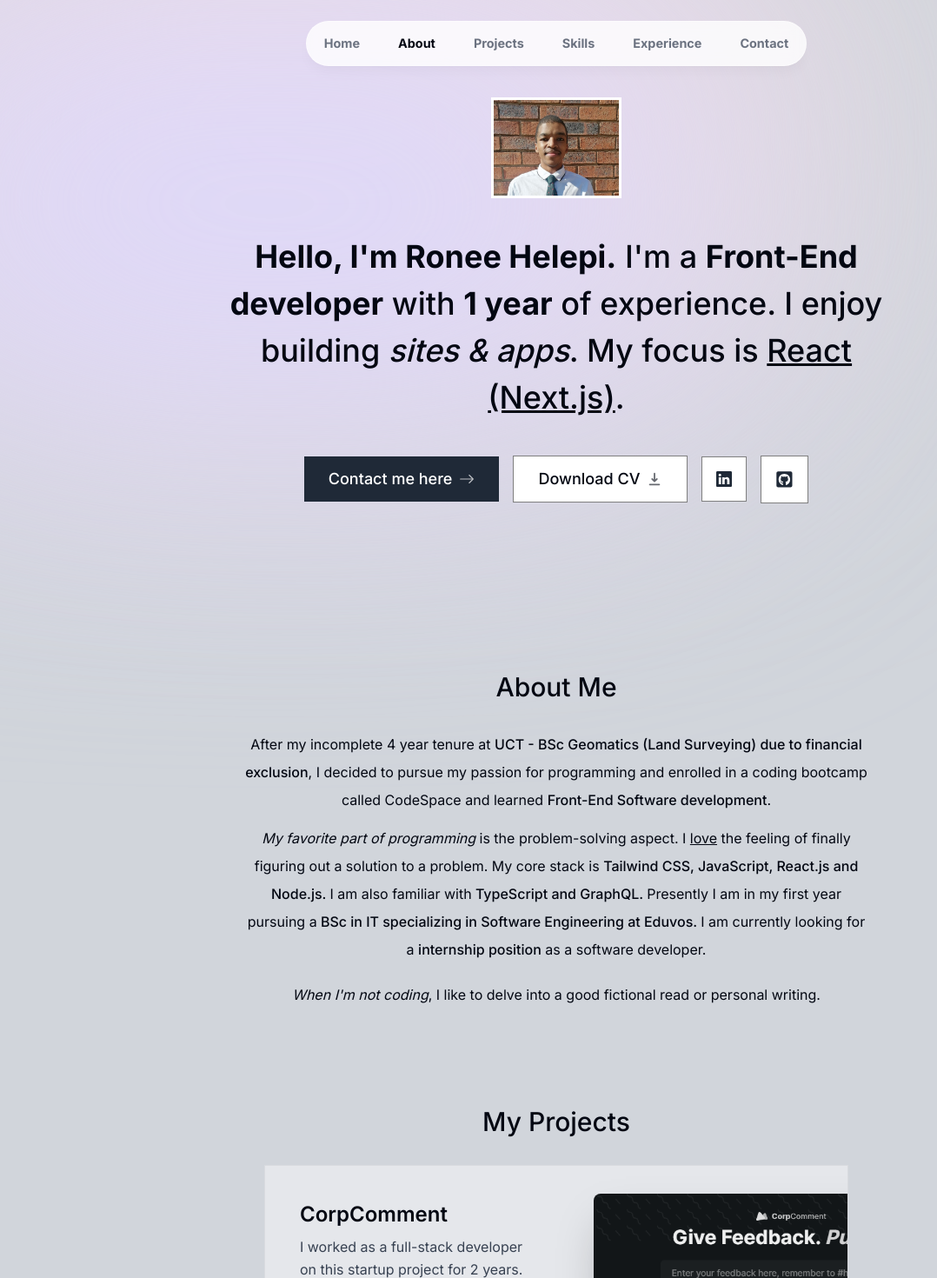
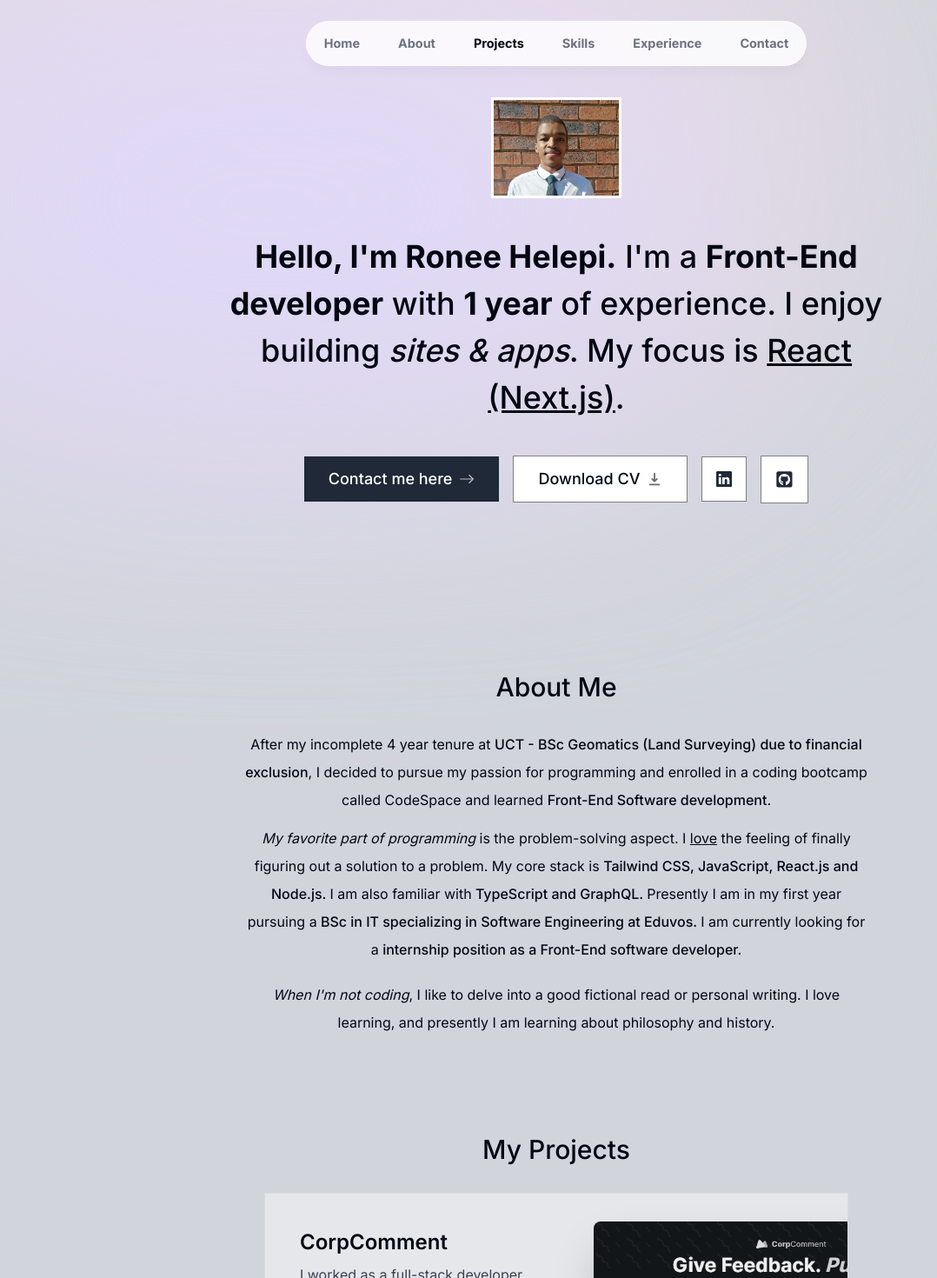
Before and after one commit to RONHEL235/portfolio-website, a Next.js app: page / in a window 1280 px wide. Shown: the top 1470 px of the page at 87% size, without its empty margins (0-1078 px from the left). Built offline with nearby package versions, Linux system fonts and the light colour scheme.

Commit message:
Used react intersection observer to direct to the correct link on the header when scrolling.

```diff
--- a/components/about.tsx
+++ b/components/about.tsx
@@ -6,14 +6,16 @@
 import { useActiveSectionContext } from "@/context/active-section-context"
 
 export default function About() {
-  const { ref, inView } = useInView()
+  const { ref, inView } = useInView({
+    threshold: 0.99,
+  })
   const { setActiveSection } = useActiveSectionContext()
 
   useEffect(() => {
     if (inView) {
     setActiveSection("About")
   }
-})
+}, [inView, setActiveSection])
 
   return (
     <motion.section
@@ -42,11 +44,10 @@
         Presently I am in my first year pursuing a
         <span className="font-medium"> BSc in IT specializing in Software Engineering at Eduvos. </span>
         I am currently looking for a{" "}
-        <span className="font-medium">internship position</span> as a software
-        developer.
+        <span className="font-medium">internship position as a Front-End software developer.</span>
         </p>
         <p className="mt-5">
-        <span className="italic">When I'm not coding</span>, I like to delve into a good fictional read or personal writing.
+        <span className="italic">When I'm not coding</span>, I like to delve into a good fictional read or personal writing. I love learning, and presently I am learning about philosophy and history.
         </p>
     </motion.section>
   )
--- a/components/intro.tsx
+++ b/components/intro.tsx
@@ -1,16 +1,31 @@
 "use client"
 
-import React from "react"
+import React, { useEffect } from "react"
 import Image from "next/image"
 import { motion } from "framer-motion"
 import Link from "next/link"
 import { BsArrowRight, BsLinkedin } from "react-icons/bs"
 import { HiDownload } from "react-icons/hi"
 import { FaGithubSquare } from "react-icons/fa"
+import { useInView } from "react-intersection-observer"
+import { useActiveSectionContext } from "@/context/active-section-context"
 
 export default function Intro() {
+    const { ref, inView } = useInView({
+        threshold: 0.99,
+      })
+      const { setActiveSection } = useActiveSectionContext()
+
+      useEffect(() => {
+        if (inView) {
+        setActiveSection("Home")
+      }
+    }, [inView, setActiveSection])
+
+
     return (
         <section
+        ref={ref}
         id="home"
         className="scroll-mt-[100rem] absolute top-28 text-center mb-30 max-w-[50rem]">
             <div className="flex items-center justify-center">
--- a/components/projects.tsx
+++ b/components/projects.tsx
@@ -1,10 +1,26 @@
-import React, { useRef } from 'react'
-import { projectsData } from '@/lib/data'
+"use client"
+
+import React, { useEffect } from "react"
+import { projectsData } from "@/lib/data"
 import Project from "./project"
+import { useActiveSectionContext } from "@/context/active-section-context"
+import { useInView } from "react-intersection-observer"
 
 export default function Projects() {
+  const { ref, inView } = useInView({
+    threshold: 0.65,
+  })
+  const { setActiveSection } = useActiveSectionContext()
+
+  useEffect(() => {
+    if (inView) {
+    setActiveSection("Projects")
+  }
+}, [inView, setActiveSection])
+
+
   return (
-    <section id="projects" className="scroll-mt-28">
+    <section ref={ref} id="projects" className="scroll-mt-28">
       <div className="text-3xl font-medium capitalize mb-8 text-center">My projects</div>
       <div>
         {projectsData.map((project, index) => (
```
